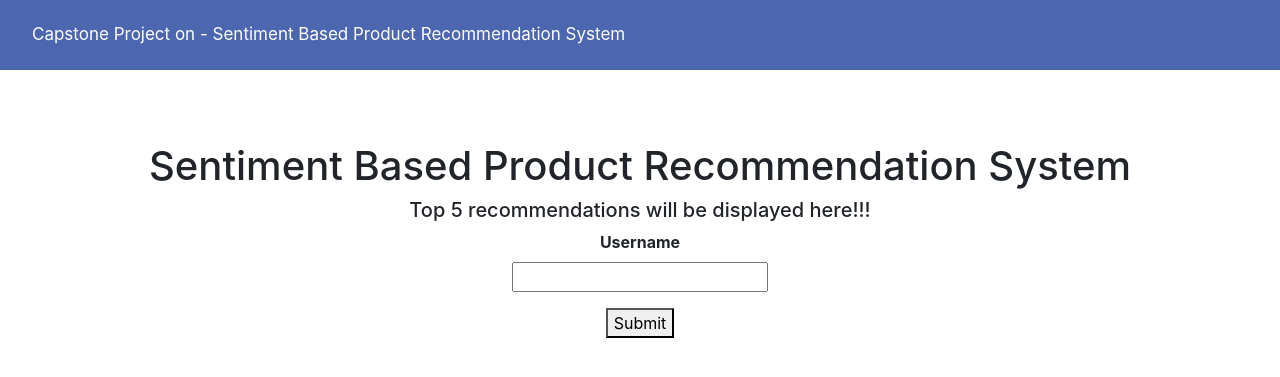
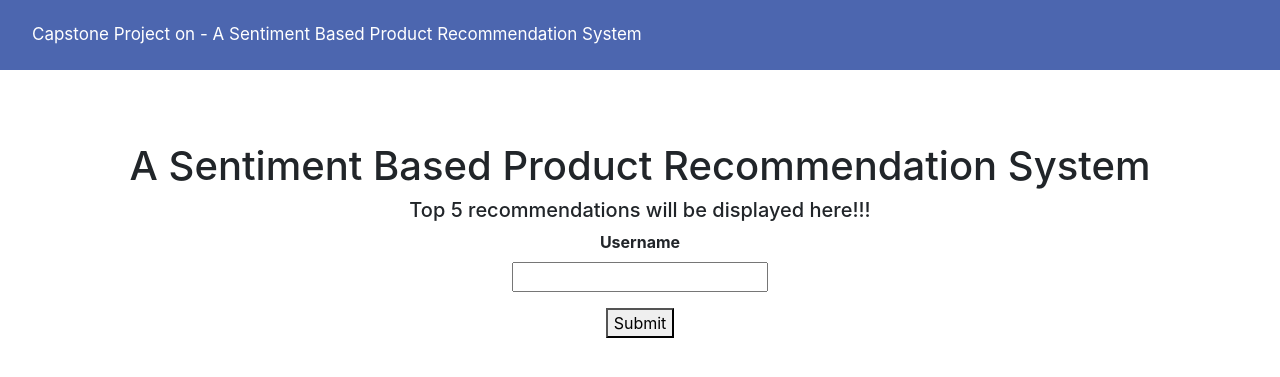
Before and after one commit to pandeyvaibhav/CapstoneModel, a Flask app: page / in a window 1280 px wide. Shown: the top 377 px of the page. Run offline with Flask 2, Linux system fonts and the light colour scheme; some libraries are stand-ins or nearby versions.

Commit message:
addeed pickle file with data, sentiment data and change in the index file

```diff
--- a/app.py
+++ b/app.py
@@ -10,7 +10,7 @@ def get_recommendations():
     Get top 5 recommended products using ML models
     '''
     if request.method == 'POST':
-        username = request.form['uname']
+        username = request.form['userid']
         data_list = [[]]
         title=['Index', 'Product']
         text_info = "Invalid user! please enter valid user name."
--- a/templates/index.html
+++ b/templates/index.html
@@ -49,7 +49,7 @@
 </head>
 <body>
 	<nav class="navbar" >
-  <a class="navbar-brand" href="/">Capstone Project on - Sentiment Based Product Recommendation System</a>
+  <a class="navbar-brand" href="/">Capstone Project on - A Sentiment Based Product Recommendation System</a>
   <button class="navbar-toggler" type="button" data-toggle="collapse" data-target="#navbarsExampleDefault" aria-controls="navbarsExampleDefault" aria-expanded="false" aria-label="Toggle navigation">
     <span class="navbar-toggler-icon"></span>
   </button>
@@ -58,7 +58,7 @@
 <br>
 <br>
 <br>
-	<h1 style="text-align:center;"> Sentiment Based Product Recommendation System</h1>
+	<h1 style="text-align:center;"> A Sentiment Based Product Recommendation System</h1>
 	 <h5 style="text-align:center;">Top 5 recommendations will be displayed here!!!</h5>
 
 	<form action="/" method = "Post">
```
Also changed, not shown: 5 other files.
